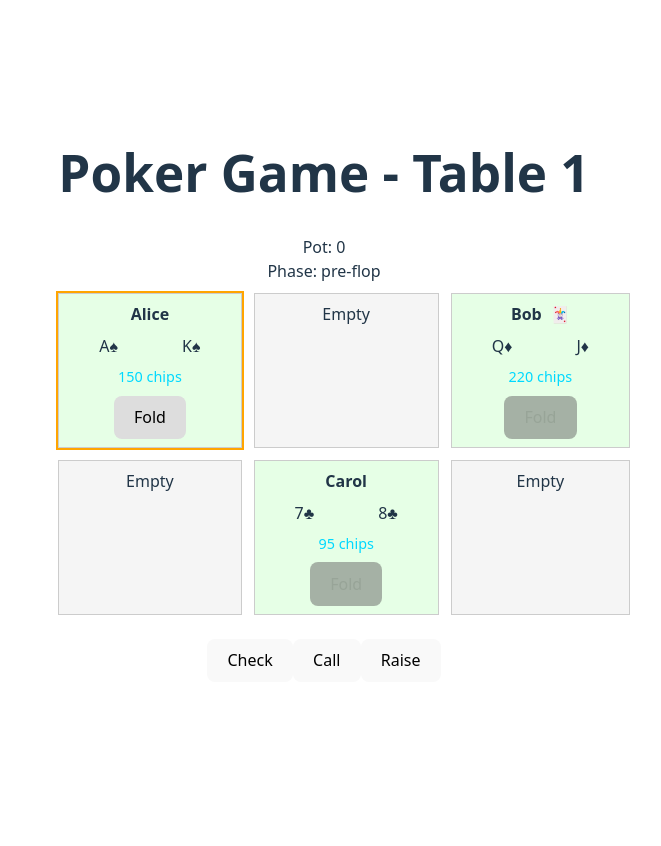
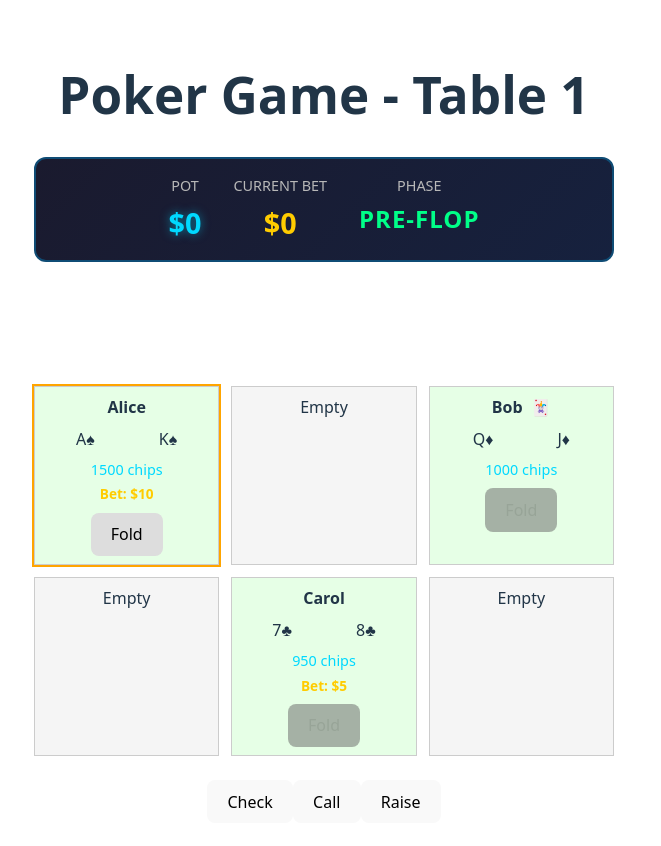
Before and after one commit to akhlexe/poker-app, a React (Vite) app in the folder poker-client/: page /table/1 in a window 1280 px wide. Shown: the top 846 px of the page, without its empty margins (316-977 px from the left). Before the commit the page ends 800 px from the top, so only its background shows below. Built offline with nearby package versions, Linux system fonts and the light colour scheme.

Commit message:
feat: improving and refactor table

```diff
--- a/poker-client/src/components/Board.tsx
+++ b/poker-client/src/components/Board.tsx
@@ -6,11 +6,37 @@ interface Props {
 }
 
 export function Board({ cards }: Props) {
+  const slots = Array(5).fill(null);
+
   return (
-    <div className="board">
-      {cards.map((card, index) => (
-        <CardView key={index} card={card} />
-      ))}
+    <div
+      className="board"
+      style={{
+        display: "flex",
+        justifyContent: "center",
+        gap: "8px",
+        alignItems: "center",
+        minHeight: "100px",
+      }}
+    >
+      {slots.map((_, index) => {
+        const card = cards[index];
+        if (card) {
+          return <CardView key={index} card={card} />;
+        }
+
+        return (
+          <div
+            key={index}
+            style={{
+              width: "60px",
+              height: "84px",
+              border: "2px dashed rgba(255, 255, 255, 0.2)",
+              borderRadius: "4px",
+            }}
+          />
+        );
+      })}
     </div>
   );
 }
--- a/poker-client/src/components/GameInfo.tsx
+++ b/poker-client/src/components/GameInfo.tsx
@@ -14,7 +14,7 @@ export function GameInfo({ pot, phase, currentBet }: Props) {
         padding: "1rem",
         background: "linear-gradient(135deg, #1a1a2e 0%, #16213e 100%)",
         borderRadius: "12px",
-        marginBotton: "1.5rem",
+        marginBottom: "1.5rem",
         border: "2px solid #0f4c75",
       }}
     >
--- a/poker-client/src/components/GameTable.tsx
+++ b/poker-client/src/components/GameTable.tsx
@@ -1,11 +1,12 @@
 import { useReducer } from "react";
+import { useParams } from "react-router-dom";
 import { initialGameState } from "../mock/initialGameState";
 import { visibleBoard } from "../state/board-selector";
+import { gameReducer } from "../state/game-reducer";
 import { ActionButtons } from "./ActionButtons";
 import { Board } from "./Board";
+import { GameInfo } from "./GameInfo";
 import { Table } from "./Table";
-import { gameReducer } from "../state/game-reducer";
-import { useParams } from "react-router-dom";
 
 export function GameTable() {
   const { tableId } = useParams<{ tableId: string }>();
@@ -21,17 +22,18 @@ export function GameTable() {
   return (
     <div
       style={{
-        maxWidth: "1200px",
-        margin: "0 auto",
-        padding: "2rem",
+        display: "flex",
+        alignContent: "center",
+        flexDirection: "column",
       }}
     >
       <h1>Poker Game - Table {tableId}</h1>
 
-      <div style={{ marginTop: 16, marginBottom: "10px" }}>
-        <div>Pot: {state.pot}</div>
-        <div>Phase: {state.phase}</div>
-      </div>
+      <GameInfo
+        pot={state.pot}
+        phase={state.phase}
+        currentBet={state.currentBet}
+      />
 
       <Board cards={boardCards} />
       <Table
--- a/poker-client/src/components/Table.tsx
+++ b/poker-client/src/components/Table.tsx
@@ -17,7 +17,6 @@ export function Table({ table, currentPlayerPosition, onFold }: Props) {
             seat={seat}
             isDealer={seat.position === table.dealerPosition}
             isCurrentPlayer={seat.position === currentPlayerPosition}
-            showFoldButton={seat.position === currentPlayerPosition}
             onFold={() => onFold(seat.position)}
           />
         ))}
--- a/poker-client/src/index.css
+++ b/poker-client/src/index.css
@@ -72,7 +72,7 @@ button:focus-visible {
   display: grid;
   grid-template-columns: repeat(3, 1fr);
   gap: 12px;
-  max-width: 400px;
+  max-width: 1000px;
 }
 
 .seat {
--- a/poker-client/src/mock/initialGameState.ts
+++ b/poker-client/src/mock/initialGameState.ts
@@ -14,7 +14,6 @@ export const initialGameState: GameState = {
         { rank: "T", suit: "♥" }
     ],
     actedPositions: [],
-
     smallBlind: 5,
     bigBlind: 10,
     currentBet: 0,
--- a/poker-client/src/mock/tableData.ts
+++ b/poker-client/src/mock/tableData.ts
@@ -11,9 +11,10 @@ export const mockTable: GameTable = {
             player: {
                 id: "player-1",
                 name: "Alice",
-                chips: 150,
+                chips: 1500,
                 cards: [card("A", "♠"), card("K", "♠")],
-                status: "active"
+                status: "active",
+                betThisRound: 10
             }
         },
         { position: 1, player: null },
@@ -22,9 +23,10 @@ export const mockTable: GameTable = {
             player: {
                 id: "player-2",
                 name: "Bob",
-                chips: 220,
+                chips: 1000,
                 cards: [card("Q", "♦"), card("J", "♦")],
-                status: "active"
+                status: "active",
+                betThisRound: 0
             }
         },
         { position: 3, player: null },
@@ -33,9 +35,10 @@ export const mockTable: GameTable = {
             player: {
                 id: "player-3",
                 name: "Carol",
-                chips: 95,
+                chips: 950,
                 cards: [card("7", "♣"), card("8", "♣")],
-                status: "active"
+                status: "active",
+                betThisRound: 5
             }
         },
         { position: 5, player: null },
--- a/poker-client/src/state/handlers/blind-handlers.ts
+++ b/poker-client/src/state/handlers/blind-handlers.ts
@@ -33,6 +33,9 @@ export function handlePostBlinds(state: GameState) {
         };
     });
 
+    console.log(`Small Blind posted by position ${sbPos}`);
+    console.log(`Big Blind posted by position ${bbPos}`);
+
     return {
         ...state,
         pot,
```
